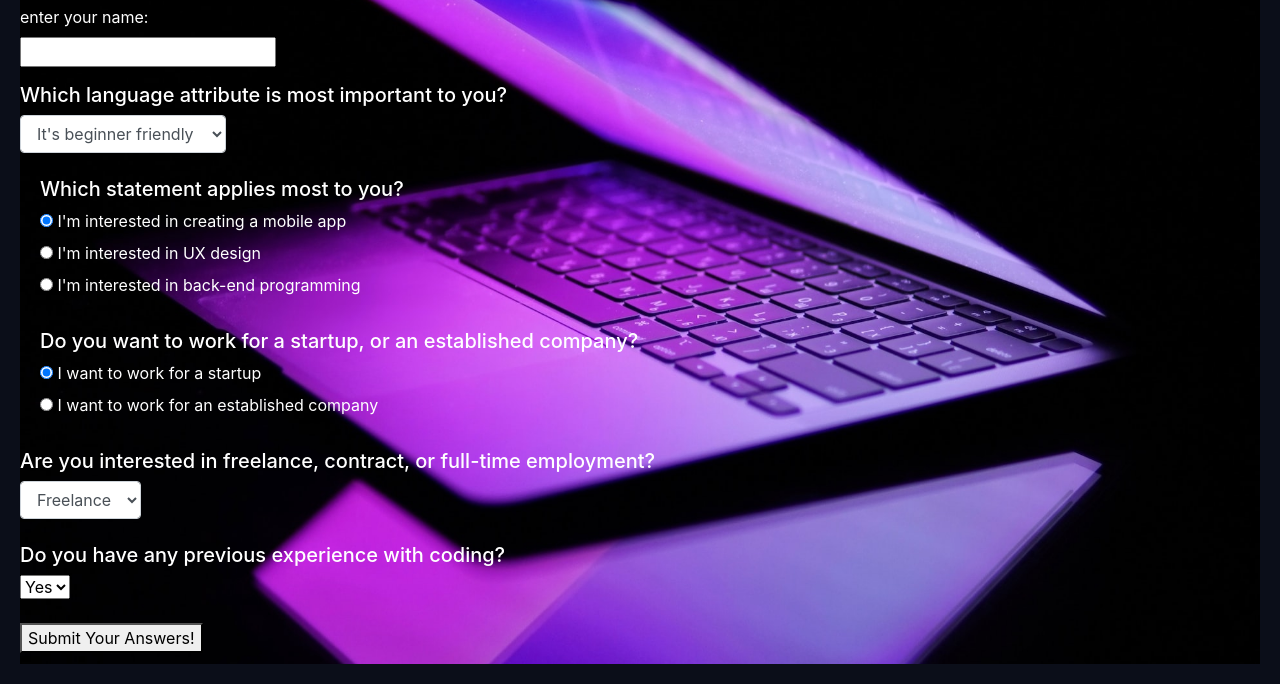
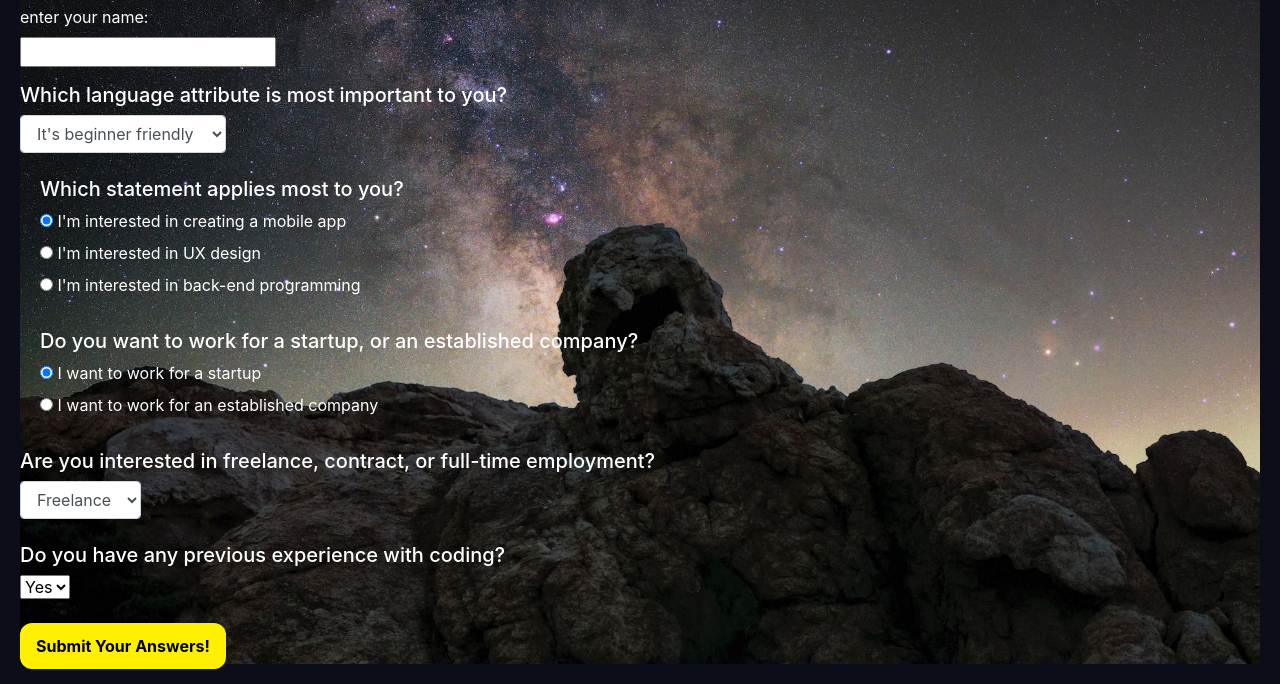
Before and after one commit to nsncowan/language-suggester, a plain HTML site: page index.html in a window 1280 px wide. Shown: the part 156-840 px from the top of the page. Drawn offline with nearby package versions, Linux system fonts and the light colour scheme.

Commit message:
change background image.

```diff
--- a/css/styles.css
+++ b/css/styles.css
@@ -5,7 +5,7 @@ body {
 }
 
 #hero-section {
-  background-image: url('../img/dmitry-spravko-tl56qAl9STg-unsplash.jpg');
+  background-image: url('../img/marc-sendra-martorell-1VZV-Qosivk-unsplash.jpg');
   background-size: cover;
   background-position: center;
   background-repeat: no-repeat;
--- a/index.html
+++ b/index.html
@@ -62,7 +62,7 @@
           </select>
         <br>
         <br>
-          <button type="submit">Submit Your Answers!</button>
+          <button type="submit" class="btn">Submit Your Answers!</button>
       </form>
     </div>
 
```
Also changed, not shown: img/dmitry-spravko-tl56qAl9STg-unsplash.jpg (deleted), img/marc-sendra-martorell-1VZV-Qosivk-unsplash.jpg (added).
